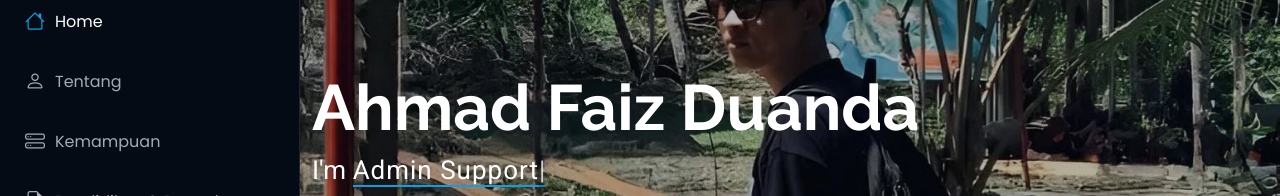
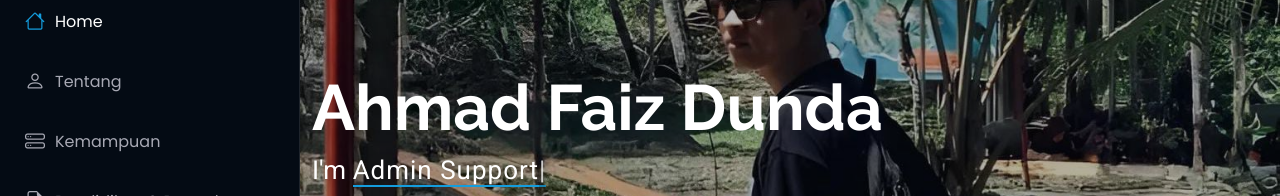
Before and after one commit to Arirahmad16/testing, a plain HTML site: page index.html in a window 1280 px wide. Shown: the part 270-466 px from the top of the page. Drawn offline with Linux system fonts and the light colour scheme.

Commit message:
Update index.html

```diff
--- a/index.html
+++ b/index.html
@@ -4,7 +4,7 @@
 <head>
   <meta charset="utf-8">
   <meta content="width=device-width, initial-scale=1.0" name="viewport">
-  <title>Ahmad Faiz Duanda</title>
+  <title>Ahmad Faiz Dunda</title>
   <meta content="" name="description">
   <meta content="" name="keywords">
 
@@ -70,7 +70,7 @@
       <img src="assets/img/my-2.jpeg" alt="" data-aos="fade-in" class="">
 
       <div class="container" data-aos="fade-up" data-aos-delay="100" style="color: white;">
-        <h2 style="color: white;">Ahmad Faiz Duanda</h2>
+        <h2 style="color: white;">Ahmad Faiz Dunda</h2>
         <p>I'm <span class="typed" data-typed-items="Mahasiswa, Admin Support"></span><span class="typed-cursor typed-cursor--blink" aria-hidden="true"></span><span class="typed-cursor typed-cursor--blink" aria-hidden="true"></span></p>
       </div>
 
```
